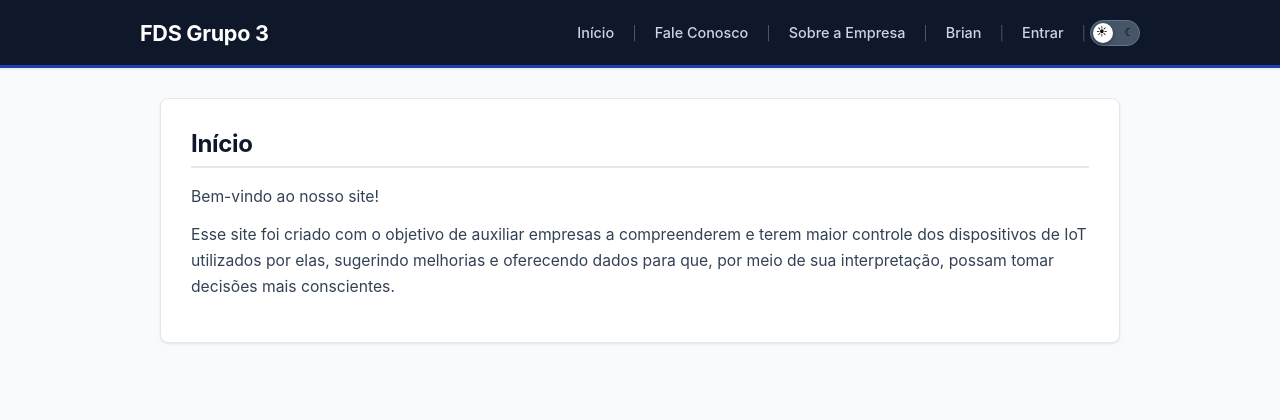
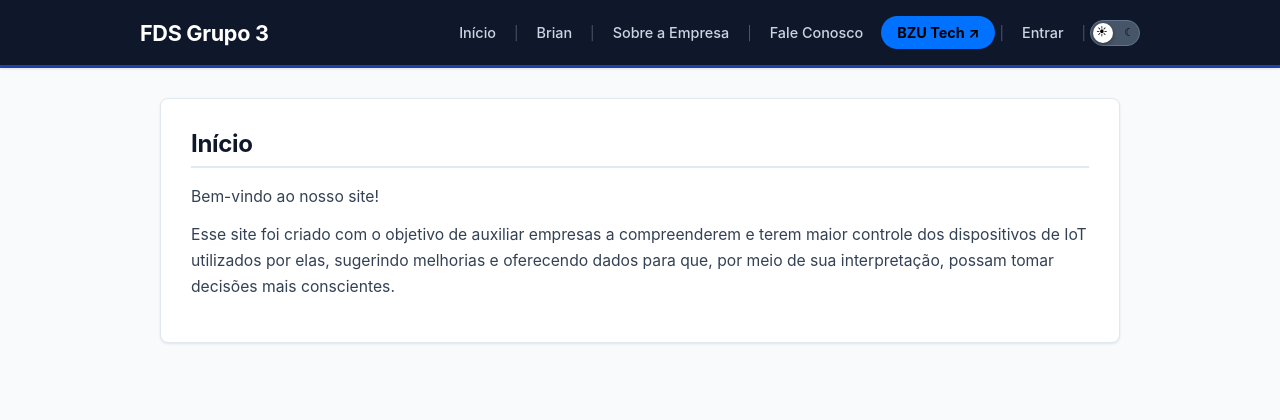
Before and after one commit to biavieiraa/django_fds, a Django app: page /forum/ in a window 1280 px wide. Shown: the top 420 px of the page. Run offline with Django 5.2, Linux system fonts and the light colour scheme.

Commit message:
Implementação do botão de redirecionamento ao site da Bzu

```diff
--- a/forum/templates/forum/base.html
+++ b/forum/templates/forum/base.html
@@ -31,11 +31,15 @@
             <nav class="nav">
                 <a href="{% url 'index' %}">Início</a>
                 <span class="separator">|</span>
-                <a href="{% url 'sobre_nos' %}">Fale Conosco</a>
+                <a href="{% url 'ia_chat' %}" class="nav-ia-link">Brian</a>
                 <span class="separator">|</span>
                 <a href="{% url 'sobre_empresa' %}">Sobre a Empresa</a>
                 <span class="separator">|</span>
-                <a href="{% url 'ia_chat' %}" class="nav-ia-link">Brian</a>
+                <a href="{% url 'sobre_nos' %}">Fale Conosco</a>
+                <a href="https://www.bzutech.com.br" target="_blank" rel="noopener noreferrer"
+                style="background: #0072ff; color: #000; padding: 8px 16px; border-radius: 20px; font-weight: bold; text-decoration: none;">
+                BZU Tech ↗
+                </a>
                 <!-- Autenticação (Entrar / Sair) -->
 
                 {% if user.is_authenticated %}
```
Also changed, not shown: forum/static/css/style.css (line endings or trailing spaces).
